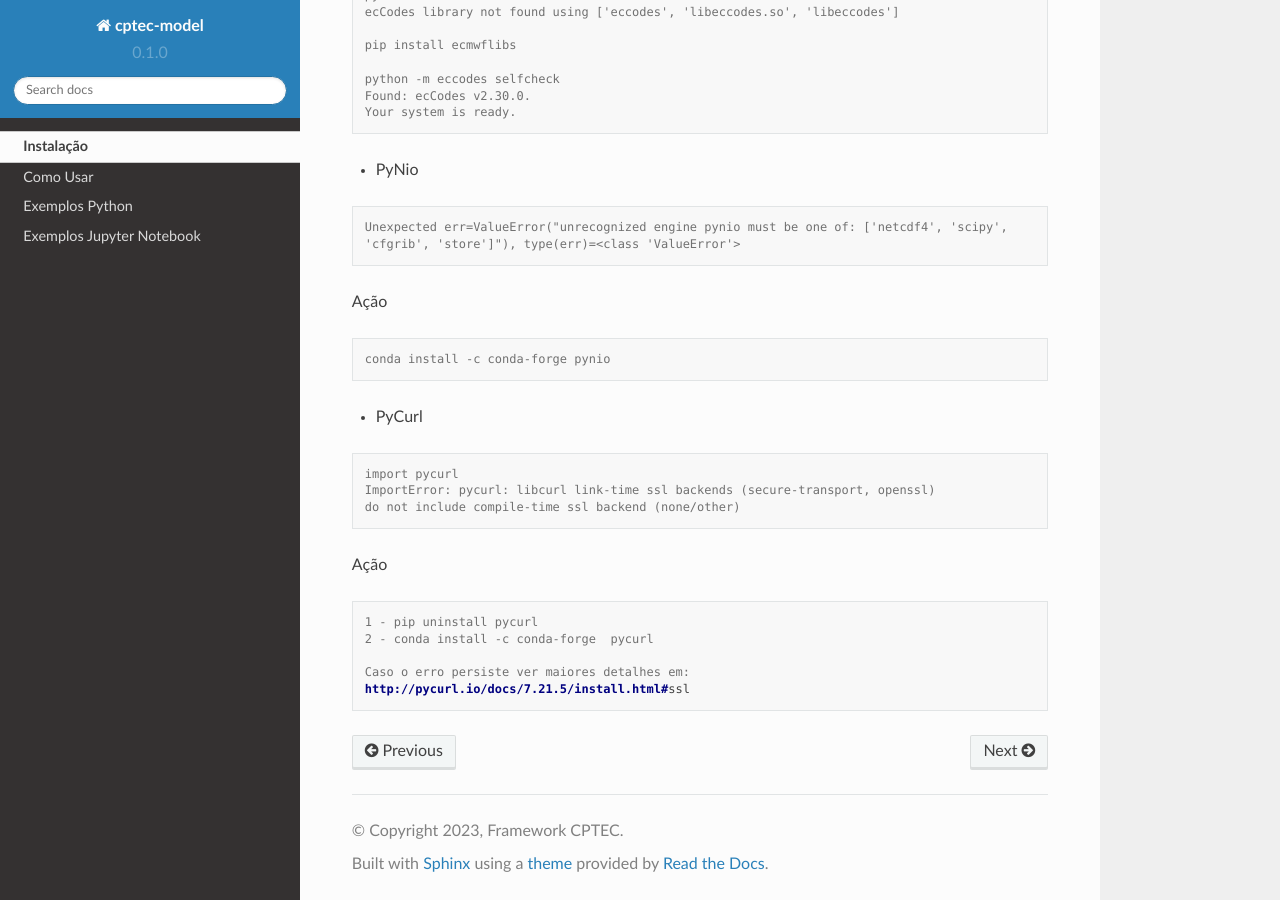
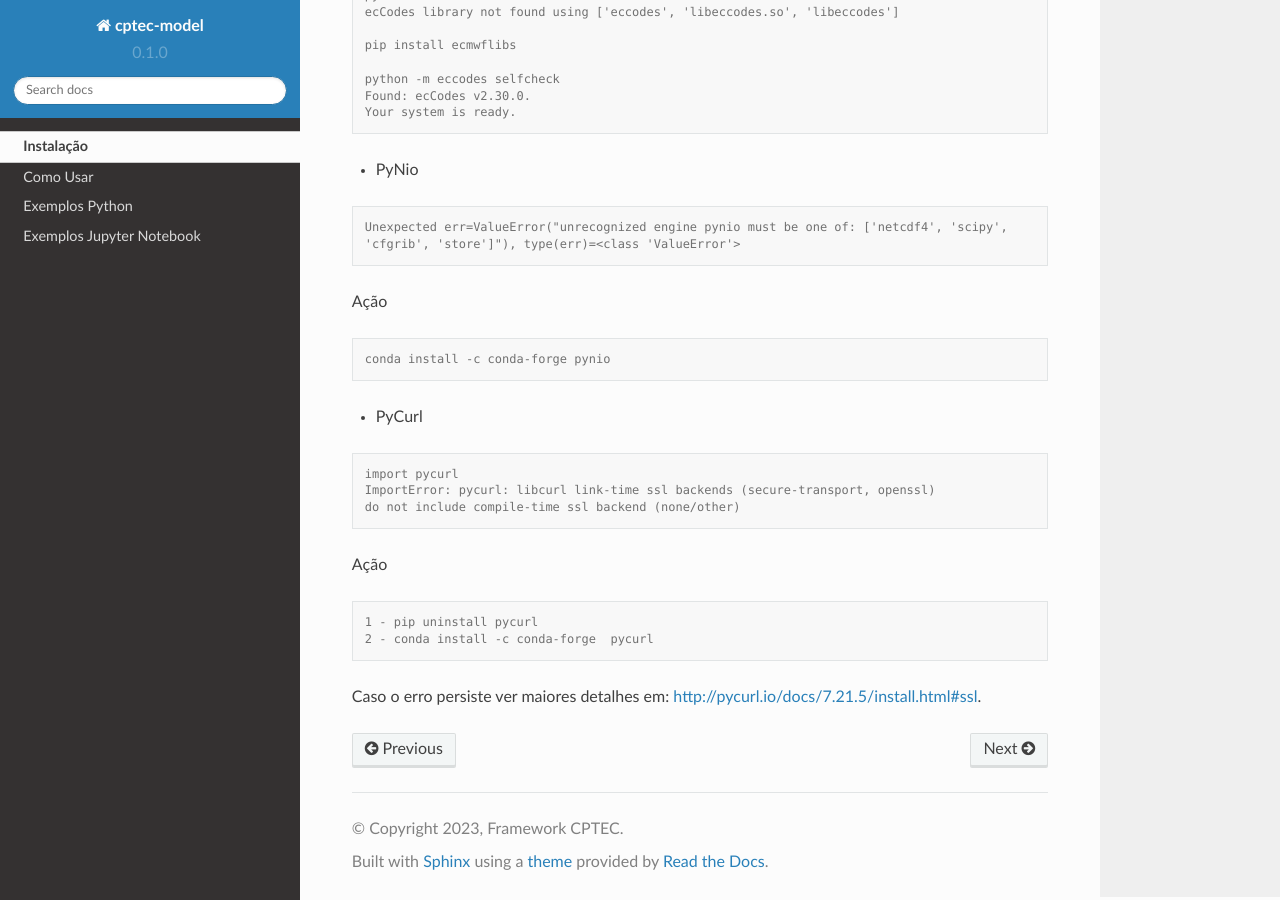
Before and after one commit to framework-CPTEC/tutorial, a Sphinx documentation site: the page built from docs/source/install.rst, in a window 1280 px wide and 900 px high, scrolled down 1254 px. Built offline with Sphinx 7.4.7 and the Read the Docs theme 2.0.0, drawn with Linux system fonts in a browser that asks for light colours.

Commit message:
Update install.rst

```diff
--- a/docs/source/install.rst
+++ b/docs/source/install.rst
@@ -97,5 +97,5 @@ Ação
   1 - pip uninstall pycurl
   2 - conda install -c conda-forge  pycurl
 
-  Caso o erro persiste ver maiores detalhes em:
-  http://pycurl.io/docs/7.21.5/install.html#ssl
+Caso o erro persiste ver maiores detalhes em:
+`<http://pycurl.io/docs/7.21.5/install.html#ssl>`_.
```
